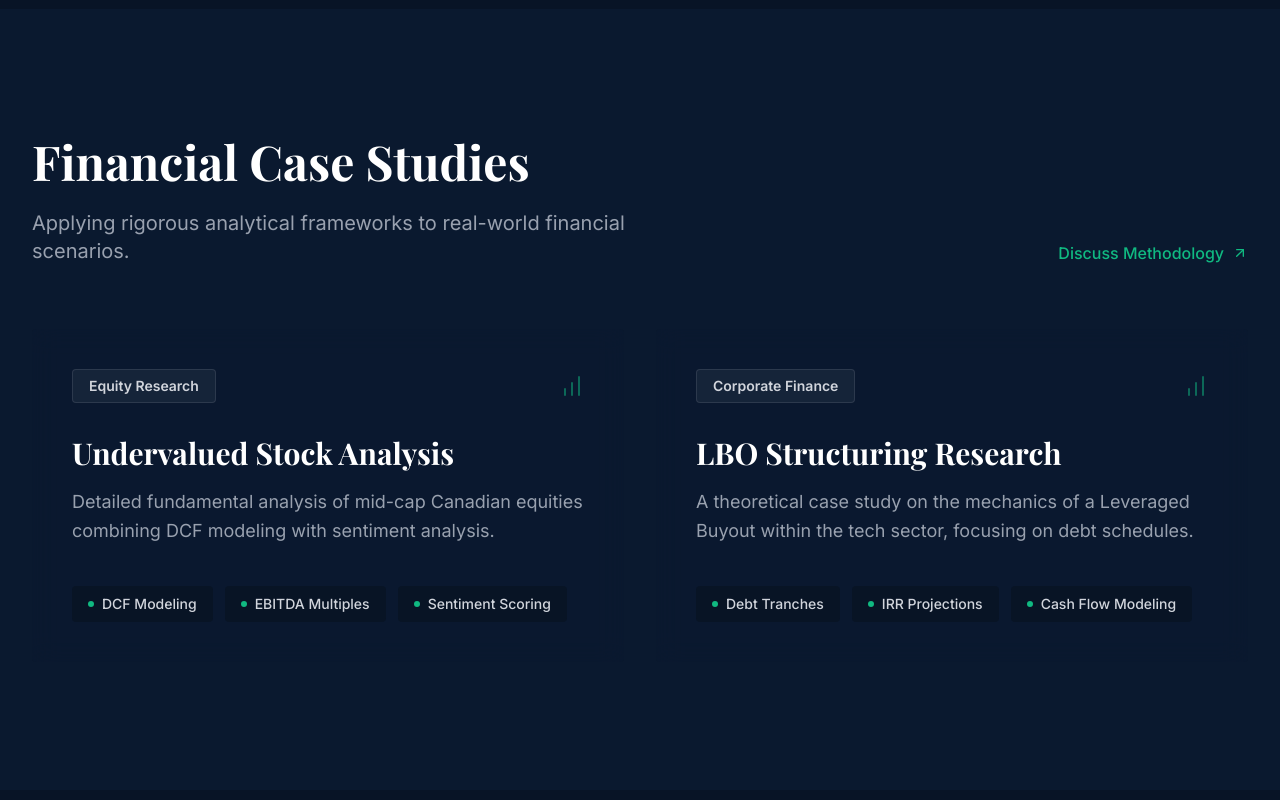
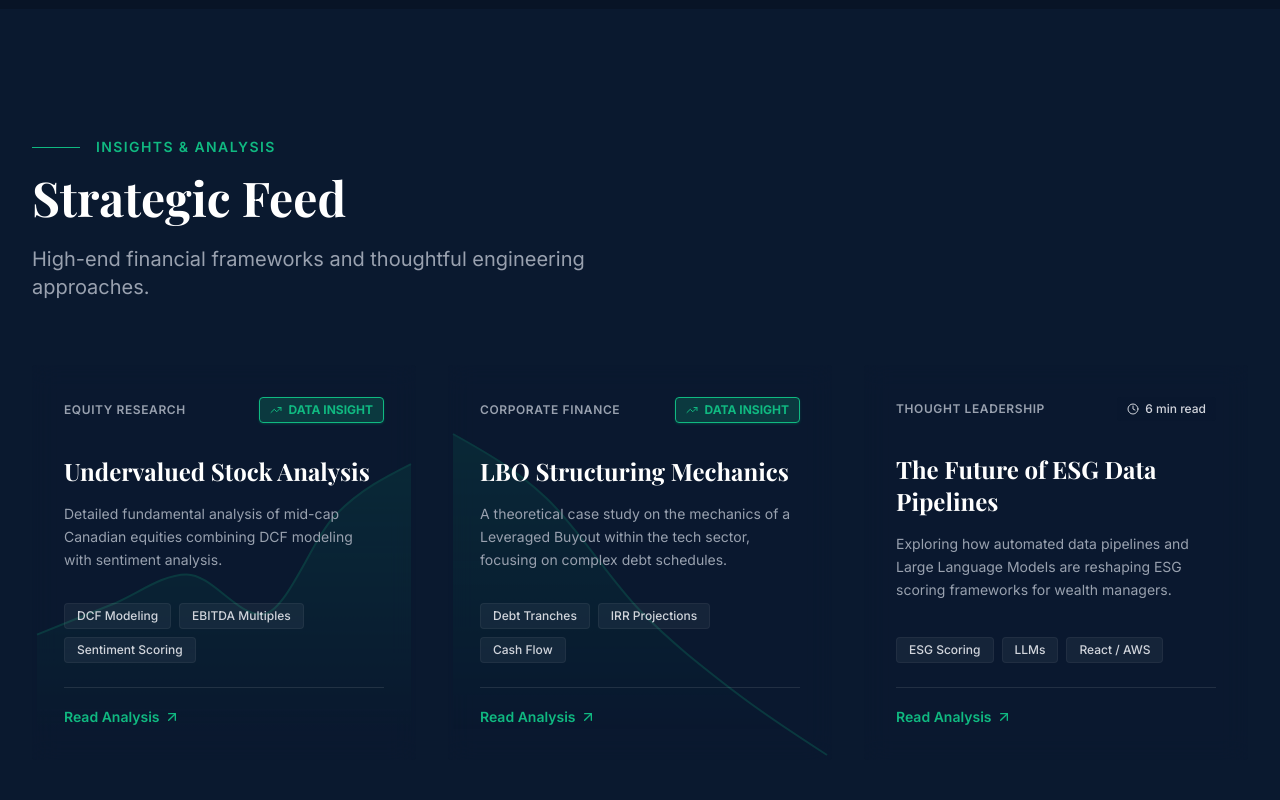
Before and after one commit to neobenjax/benjamin-sanchez-zebadua, a Next.js app: page / in a window 1280 px wide. Shown: the part 3900-4700 px from the top of the page. Built offline with nearby package versions, Linux system fonts and the light colour scheme; a web font is replaced by a local one.

Commit message:
feat: Enhance Insights with Card-Based Feed and Recharts trends

```diff
--- a/package.json
+++ b/package.json
@@ -15,6 +15,7 @@
     "next": "16.2.3",
     "react": "19.2.4",
     "react-dom": "19.2.4",
+    "recharts": "^3.8.1",
     "tailwind-merge": "^3.5.0"
   },
   "devDependencies": {
--- a/src/components/Insights.tsx
+++ b/src/components/Insights.tsx
@@ -2,7 +2,8 @@
 
 import { motion } from "framer-motion";
 import { profileData } from "@/data/profile";
-import { BarChart, ArrowUpRight } from "lucide-react";
+import { ArrowUpRight, TrendingUp, Clock } from "lucide-react";
+import { ResponsiveContainer, AreaChart, Area } from "recharts";
 
 export default function Insights() {
   return (
@@ -16,57 +17,104 @@ export default function Insights() {
           className="mb-16 flex flex-col md:flex-row md:items-end md:justify-between"
         >
           <div className="max-w-2xl">
-            <h2 className="text-4xl md:text-5xl font-serif font-bold text-white mb-6">Financial Case Studies</h2>
+            <div className="flex items-center space-x-4 mb-4">
+              <span className="h-px bg-accent w-12" />
+              <span className="text-accent tracking-widest text-sm font-semibold uppercase">
+                Insights & Analysis
+              </span>
+            </div>
+            <h2 className="text-4xl md:text-5xl font-serif font-bold text-white mb-6">Strategic Feed</h2>
             <p className="text-xl text-gray-400">
-              Applying rigorous analytical frameworks to real-world financial scenarios.
+              High-end financial frameworks and thoughtful engineering approaches.
             </p>
-          </div>
-          <div className="mt-8 md:mt-0 flex-shrink-0">
-             <a href="#contact" className="inline-flex items-center text-accent hover:text-white font-medium transition-colors">
-               Discuss Methodology
-               <ArrowUpRight className="ml-2 w-4 h-4" />
-             </a>
           </div>
         </motion.div>
 
-        <div className="grid grid-cols-1 lg:grid-cols-2 gap-8">
+        {/* Card-Based Feed Layout */}
+        <div className="grid grid-cols-1 md:grid-cols-2 lg:grid-cols-3 gap-8">
           {profileData.insights.map((insight, idx) => (
             <motion.div
               key={insight.id}
-              initial={{ opacity: 0, scale: 0.95 }}
-              whileInView={{ opacity: 1, scale: 1 }}
+              initial={{ opacity: 0, y: 20 }}
+              whileInView={{ opacity: 1, y: 0 }}
               viewport={{ once: true, margin: "-100px" }}
-              transition={{ duration: 0.5, delay: idx * 0.2 }}
-              className="group glass p-8 md:p-10 rounded-sm relative overflow-hidden"
+              transition={{ duration: 0.5, delay: idx * 0.15 }}
+              className="group glass rounded-sm relative overflow-hidden flex flex-col h-full hover:-translate-y-1 transition-all duration-300 hover:shadow-[0_0_40px_rgba(16,185,129,0.1)] hover:border-white/20"
             >
-              {/* Decorative hover gradient */}
-              <div className="absolute inset-0 bg-gradient-to-br from-accent/5 to-transparent opacity-0 group-hover:opacity-100 transition-opacity duration-500 pointer-events-none" />
+              {/* Recharts Background Trend Line (if data exists) */}
+              {insight.chartData && (
+                <div className="absolute inset-0 z-0 opacity-20 group-hover:opacity-40 transition-opacity duration-500 pointer-events-none mt-16">
+                  <ResponsiveContainer width="100%" height="100%">
+                    <AreaChart data={insight.chartData}>
+                      <defs>
+                        <linearGradient id={`color-${insight.id}`} x1="0" y1="0" x2="0" y2="1">
+                          <stop offset="5%" stopColor="#10B981" stopOpacity={0.5} />
+                          <stop offset="95%" stopColor="#10B981" stopOpacity={0} />
+                        </linearGradient>
+                      </defs>
+                      <Area
+                        type="monotone"
+                        dataKey="value"
+                        stroke="#10B981"
+                        strokeWidth={2}
+                        fillOpacity={1}
+                        fill={`url(#color-${insight.id})`}
+                        isAnimationActive={false}
+                      />
+                    </AreaChart>
+                  </ResponsiveContainer>
+                </div>
+              )}
 
-              <div className="flex items-center justify-between mb-8 relative z-10">
-                <span className="px-4 py-1.5 bg-white/5 border border-white/10 text-gray-300 text-sm font-semibold rounded-sm">
+              <div className="p-8 flex flex-col h-full relative z-10">
+                {/* Header with Badges */}
+                <div className="flex items-center justify-between mb-8">
+                  <span className="text-xs font-semibold uppercase tracking-wider text-gray-400">
                     {insight.category}
                   </span>
-                <BarChart className="text-accent/50 w-6 h-6" />
+
+                  {/* Dynamic Badge */}
+                  {insight.badgeType === "metric" ? (
+                    <div className="flex items-center px-2.5 py-1 rounded-sm bg-accent/20 border border-accent text-accent text-xs font-bold shadow-sm shadow-accent/20">
+                      <TrendingUp className="w-3 h-3 mr-1.5" />
+                      DATA INSIGHT
+                    </div>
+                  ) : (
+                    <div className="flex items-center px-2.5 py-1 rounded-sm glass text-gray-300 text-xs font-medium">
+                      <Clock className="w-3 h-3 mr-1.5" />
+                      {insight.readingTime}
+                    </div>
+                  )}
                 </div>
 
-              <h3 className="text-3xl font-serif text-white font-bold mb-4 relative z-10 group-hover:text-accent transition-colors duration-300">
+                {/* Content */}
+                <h3 className="text-2xl font-serif text-white font-bold mb-4 group-hover:text-accent transition-colors duration-300">
                   {insight.title}
                 </h3>
 
-              <p className="text-gray-400 text-lg mb-10 leading-relaxed relative z-10">
+                <p className="text-gray-400 text-sm leading-relaxed mb-8 flex-grow">
                   {insight.description}
                 </p>
 
-              <div className="flex flex-wrap gap-3 relative z-10">
+                {/* Metrics / Keywords */}
+                <div className="flex flex-wrap gap-2 mb-6">
                   {insight.metrics.map((metric, i) => (
                     <span
                       key={i}
-                    className="flex items-center px-4 py-2 bg-black/20 text-gray-300 text-sm rounded-sm font-medium"
+                      className="px-3 py-1 bg-white/5 border border-white/5 text-gray-300 text-xs rounded-sm font-medium"
                     >
-                    <span className="w-1.5 h-1.5 bg-accent rounded-full mr-2" />
                       {metric}
                     </span>
                   ))}
+                </div>
+
+                {/* Footer Link */}
+                <div className="pt-4 border-t border-white/10 mt-auto">
+                  <a href={`#${insight.id}`} className="inline-flex items-center text-sm font-semibold text-accent group-hover:text-white transition-colors">
+                    Read Analysis
+                    <ArrowUpRight className="ml-1 w-4 h-4 group-hover:translate-x-0.5 group-hover:-translate-y-0.5 transition-transform" />
+                  </a>
+                </div>
               </div>
             </motion.div>
           ))}
--- a/src/data/profile.ts
+++ b/src/data/profile.ts
@@ -9,7 +9,6 @@ export interface SynergyItem {
   id: string;
   title: string;
   description: string;
-  // We'll map string names to lucide-react icons in the component
   iconName: string;
   technologies: string[];
 }
@@ -24,12 +23,21 @@ export interface TimelineNode {
   type: "engineering" | "finance" | "education";
 }
 
+export interface ChartDataPoint {
+  date: string;
+  value: number;
+}
+
 export interface InsightCaseStudy {
   id: string;
   title: string;
   category: string;
   description: string;
   metrics: string[];
+  badgeType: "metric" | "reading";
+  readingTime?: string;
+  // Specific mock data for Recharts sparklines
+  chartData?: ChartDataPoint[];
 }
 
 export interface ToolboxCategory {
@@ -123,14 +131,40 @@ export const profileData: ProfileData = {
       title: "Undervalued Stock Analysis",
       category: "Equity Research",
       description: "Detailed fundamental analysis of mid-cap Canadian equities combining DCF modeling with sentiment analysis.",
-      metrics: ["DCF Modeling", "EBITDA Multiples", "Sentiment Scoring"]
+      metrics: ["DCF Modeling", "EBITDA Multiples", "Sentiment Scoring"],
+      badgeType: "metric",
+      chartData: [
+        { date: "M1", value: 12 },
+        { date: "M2", value: 15 },
+        { date: "M3", value: 18 },
+        { date: "M4", value: 14 },
+        { date: "M5", value: 24 },
+        { date: "M6", value: 29 },
+      ]
     },
     {
       id: "lbo-research",
-      title: "LBO Structuring Research",
+      title: "LBO Structuring Mechanics",
       category: "Corporate Finance",
-      description: "A theoretical case study on the mechanics of a Leveraged Buyout within the tech sector, focusing on debt schedules.",
-      metrics: ["Debt Tranches", "IRR Projections", "Cash Flow Modeling"]
+      description: "A theoretical case study on the mechanics of a Leveraged Buyout within the tech sector, focusing on complex debt schedules.",
+      metrics: ["Debt Tranches", "IRR Projections", "Cash Flow"],
+      badgeType: "metric",
+      chartData: [
+        { date: "Y1", value: 100 },
+        { date: "Y2", value: 80 },
+        { date: "Y3", value: 45 },
+        { date: "Y4", value: 20 },
+        { date: "Y5", value: 0 },
+      ]
+    },
+    {
+      id: "esg-thought-leadership",
+      title: "The Future of ESG Data Pipelines",
+      category: "Thought Leadership",
+      description: "Exploring how automated data pipelines and Large Language Models are reshaping ESG scoring frameworks for wealth managers.",
+      metrics: ["ESG Scoring", "LLMs", "React / AWS"],
+      badgeType: "reading",
+      readingTime: "6 min read"
     }
   ],
 
```
Also changed, not shown: 1 other file (tests, documents, lock files or other folders). Lines whose indentation alone changed are shown as unchanged.
